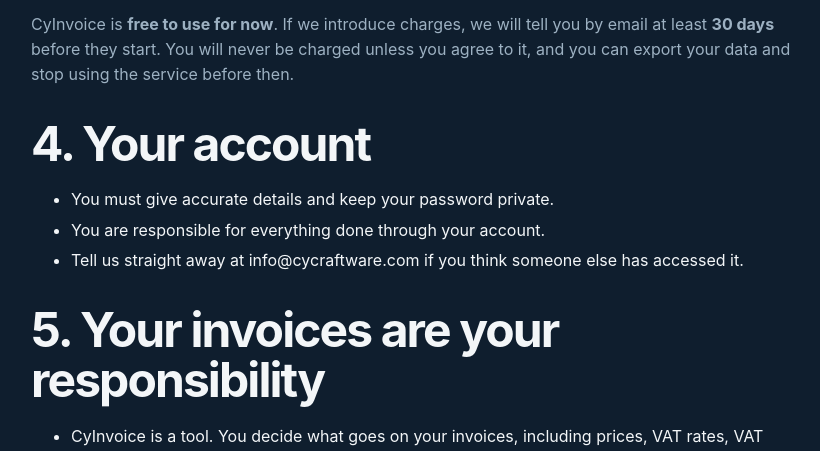
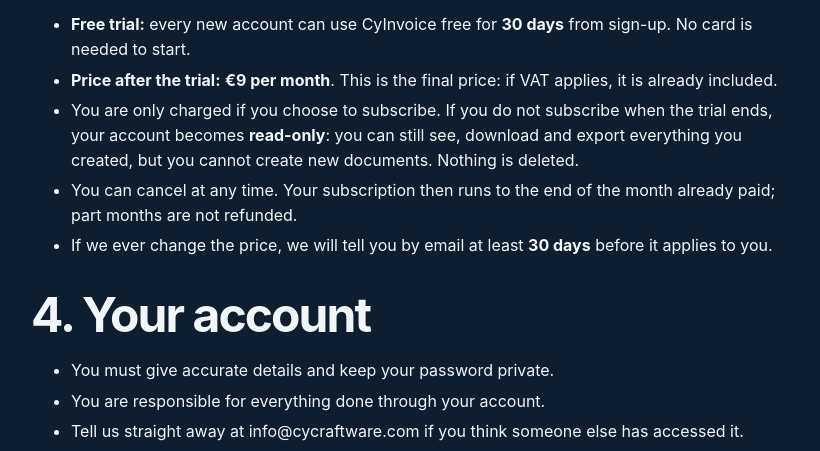
Before and after one commit to lilchris80/cycraftware-website, a plain HTML site: page terms.html in a window 1280 px wide. Shown: the part 738-1189 px from the top of the page, without its empty margins (229-1049 px from the left). Drawn offline with Linux system fonts and the light colour scheme.

Commit message:
CyInvoice: 30-day free trial, then EUR 9/month VAT included (page and Terms)
Co-Authored-By: Claude Opus 5.5 <noreply@anthropic.com>
Claude-Session: https://claude.ai/code/session_01D3F3WaREuAei3DQeBYA6pN

```diff
--- a/terms.html
+++ b/terms.html
@@ -21,7 +21,13 @@
 <p>CyInvoice is an online tool for creating invoices and credit notes, recording payments, and keeping your customer and product lists. Features may be added, changed or improved over time.</p>
 
 <h2>3. Price</h2>
-<p>CyInvoice is <strong>free to use for now</strong>. If we introduce charges, we will tell you by email at least <strong>30 days</strong> before they start. You will never be charged unless you agree to it, and you can export your data and stop using the service before then.</p>
+<ul>
+<li><strong>Free trial:</strong> every new account can use CyInvoice free for <strong>30 days</strong> from sign-up. No card is needed to start.</li>
+<li><strong>Price after the trial:</strong> <strong>€9 per month</strong>. This is the final price: if VAT applies, it is already included.</li>
+<li>You are only charged if you choose to subscribe. If you do not subscribe when the trial ends, your account becomes <strong>read-only</strong>: you can still see, download and export everything you created, but you cannot create new documents. Nothing is deleted.</li>
+<li>You can cancel at any time. Your subscription then runs to the end of the month already paid; part months are not refunded.</li>
+<li>If we ever change the price, we will tell you by email at least <strong>30 days</strong> before it applies to you.</li>
+</ul>
 
 <h2>4. Your account</h2>
 <ul>
```
Also changed, not shown: clearinvoice.html (+1 -1 lines).
